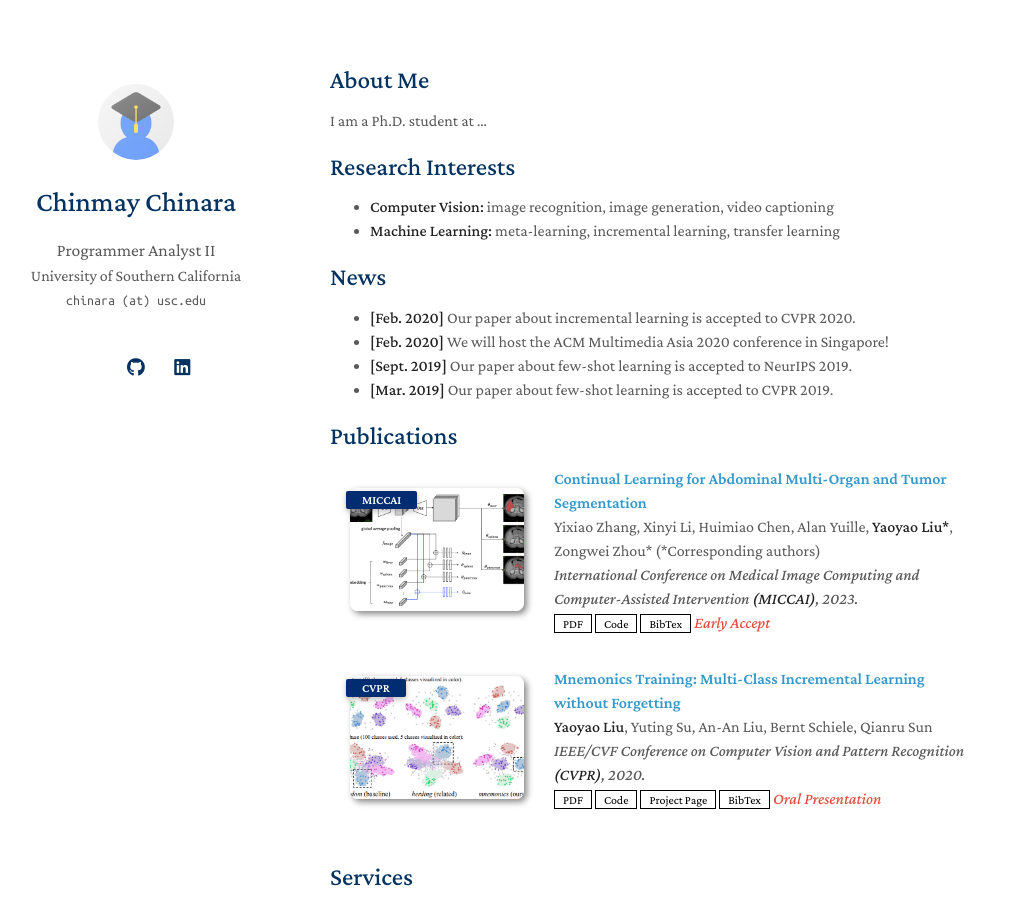
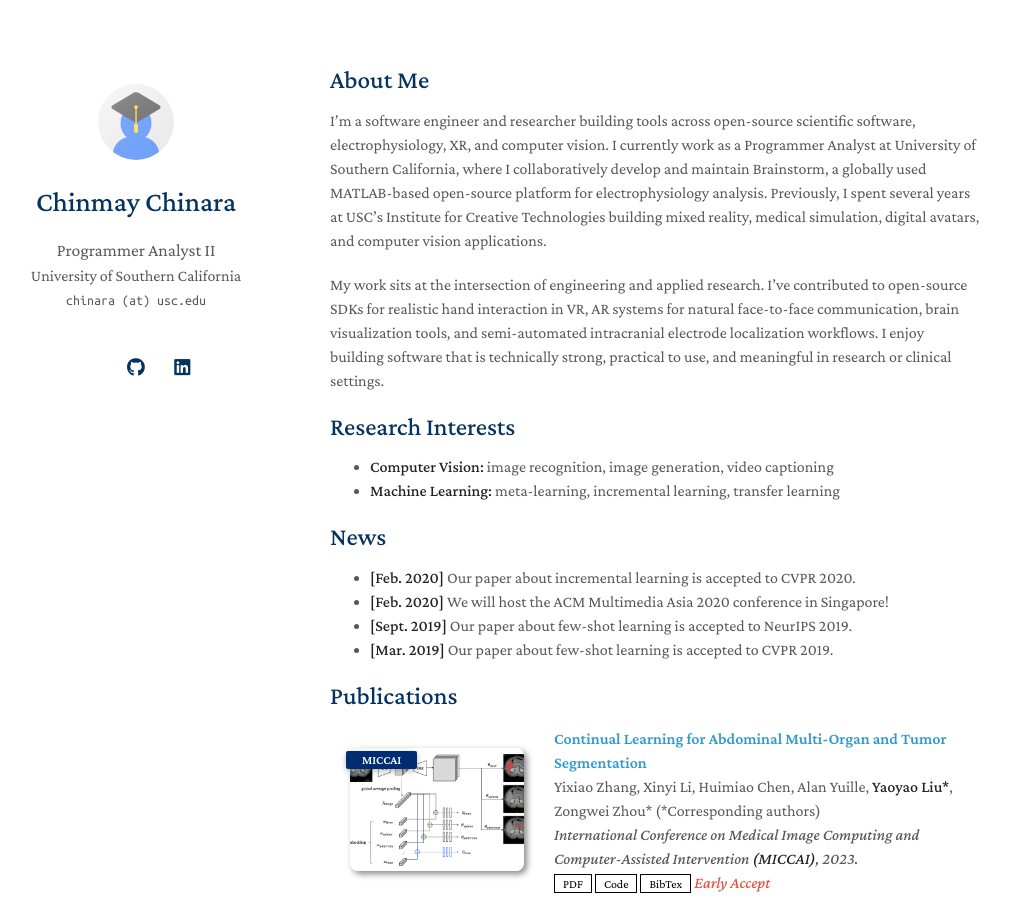
Before and after one commit to chinmaychinara91/chinmaychinara91.github.io, a Jekyll site: the page built from index.md, in a window 1280 px wide and 900 px high. Shown: the whole window, without its empty margins (140-1150 px from the left). Built offline with Jekyll 4.4.1, drawn with Linux system fonts in a browser that asks for light colours; a style sheet for code colours, icons or effects is not loaded; our own code applies the rules of GitHub Pages for plain Markdown files.

Commit message:
Revise 'About Me' section in index.md
Updated personal introduction to reflect current role and research focus.

```diff
--- a/index.md
+++ b/index.md
@@ -4,7 +4,9 @@ layout: homepage
 
 ## About Me
 
-I am a Ph.D. student at ...
+I’m a software engineer and researcher building tools across open-source scientific software, electrophysiology, XR, and computer vision. I currently work as a Programmer Analyst at University of Southern California, where I collaboratively develop and maintain Brainstorm, a globally used MATLAB-based open-source platform for electrophysiology analysis. Previously, I spent several years at USC’s Institute for Creative Technologies building mixed reality, medical simulation, digital avatars, and computer vision applications.
+
+My work sits at the intersection of engineering and applied research. I’ve contributed to open-source SDKs for realistic hand interaction in VR, AR systems for natural face-to-face communication, brain visualization tools, and semi-automated intracranial electrode localization workflows. I enjoy building software that is technically strong, practical to use, and meaningful in research or clinical settings.
 
 ## Research Interests
 
```
